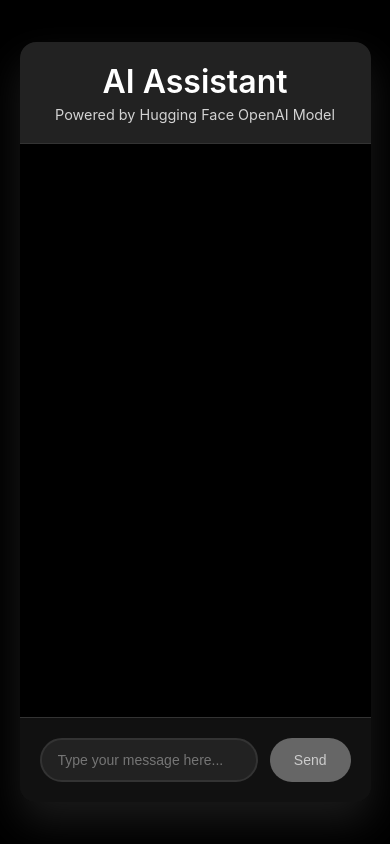
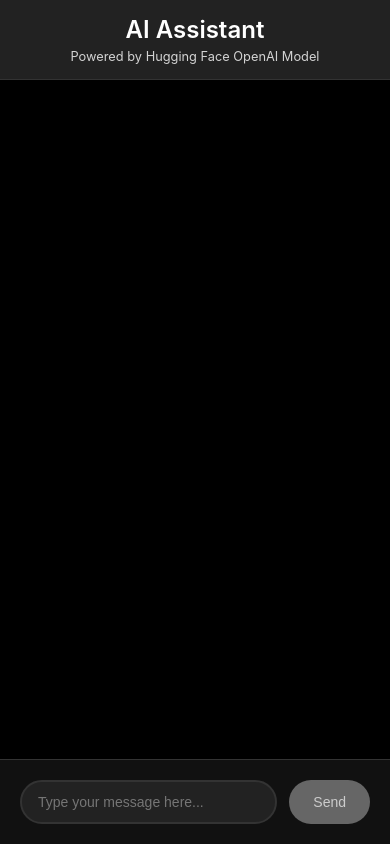
Before and after one commit to pranesh-rpo/ai-chat-interface, a plain HTML site: page index.html in a window 390 px wide. Drawn offline with nearby package versions, Linux system fonts and the light colour scheme.

Commit message:
Update UI to full-screen ChatGPT-like design with mobile responsiveness

```diff
--- a/style.css
+++ b/style.css
@@ -12,12 +12,12 @@ body {
 
 .container {
     background-color: #111;
-    border-radius: 16px;
-    box-shadow: 0 20px 40px rgba(255,255,255,0.1);
+    border-radius: 0;
+    box-shadow: none;
     padding: 0;
-    width: 90%;
-    max-width: 800px;
-    height: 90vh;
+    width: 100%;
+    max-width: 100%;
+    height: 100vh;
     display: flex;
     flex-direction: column;
     overflow: hidden;
@@ -28,7 +28,6 @@ header {
     color: #fff;
     padding: 20px;
     text-align: center;
-    border-radius: 16px 16px 0 0;
     border-bottom: 1px solid #333;
 }
 
@@ -42,6 +41,46 @@ header p {
     margin: 5px 0 0 0;
     opacity: 0.8;
     font-size: 0.9rem;
+}
+
+/* Mobile responsiveness */
+@media (max-width: 768px) {
+    header {
+        padding: 15px;
+    }
+
+    header h1 {
+        font-size: 1.5rem;
+    }
+
+    header p {
+        font-size: 0.8rem;
+    }
+
+    #chat {
+        padding: 15px;
+    }
+
+    .message {
+        max-width: 85%;
+        padding: 10px 14px;
+        font-size: 13px;
+    }
+
+    .input-area {
+        padding: 15px;
+        gap: 8px;
+    }
+
+    #prompt {
+        padding: 10px 14px;
+        font-size: 13px;
+    }
+
+    #send {
+        padding: 10px 20px;
+        font-size: 13px;
+    }
 }
 
 #chat {
```
Also changed, not shown: 1 other file.
